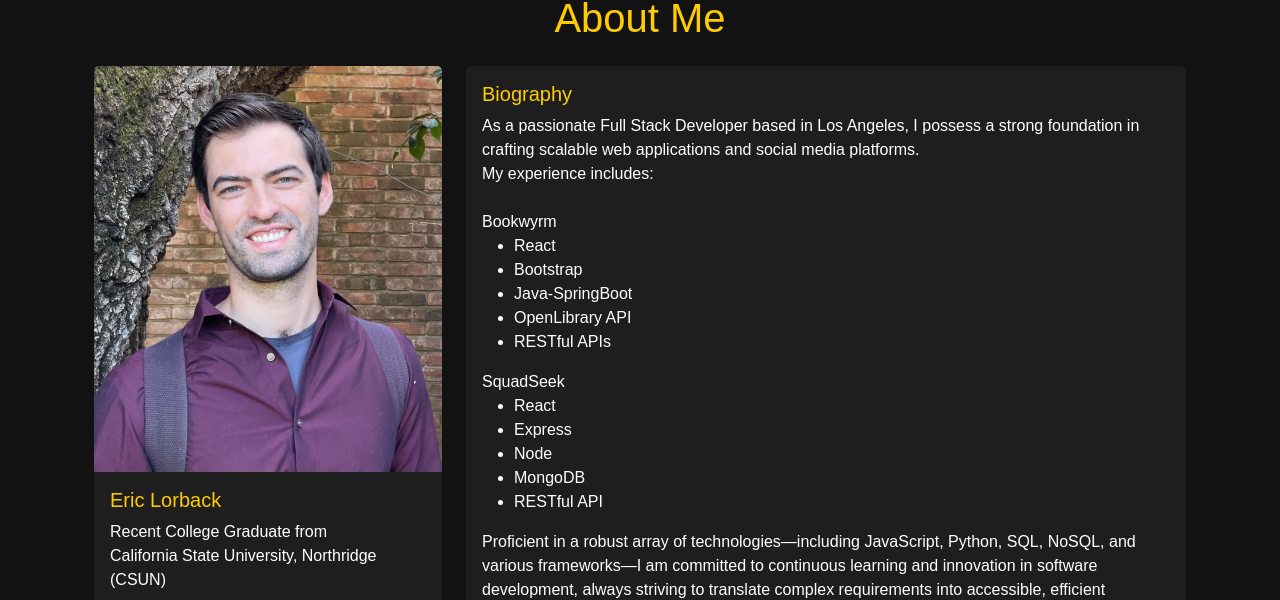
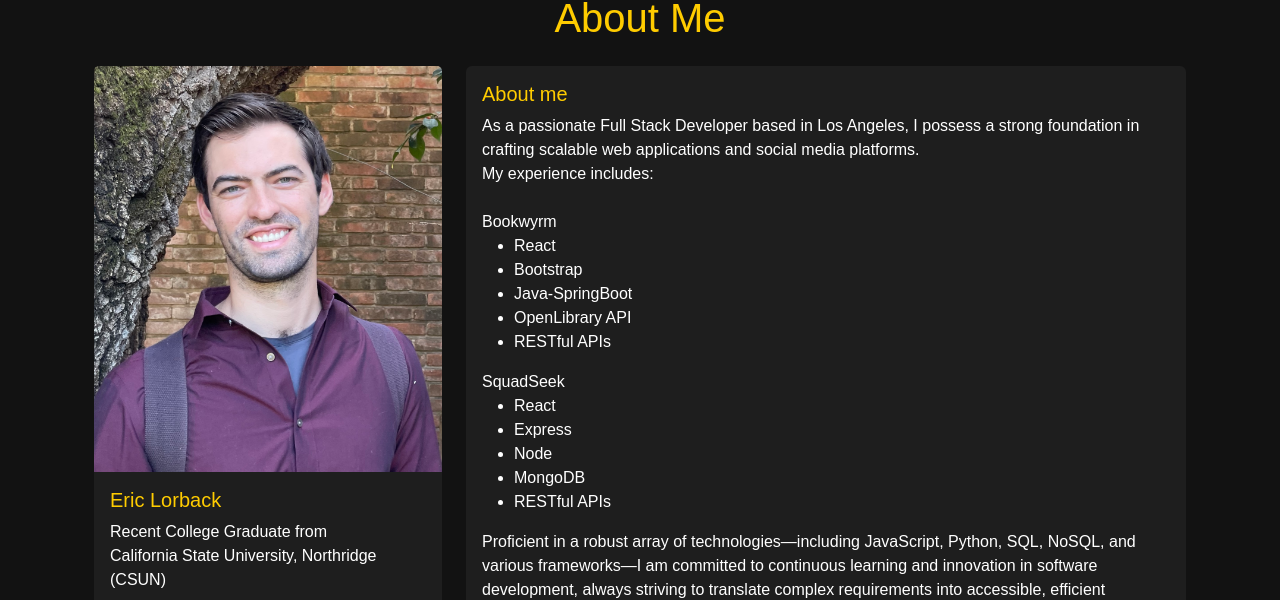
Before and after one commit to elorback/elorback, a React (Create React App) app in the folder personal-website/: page /about in a window 1280 px wide. Shown: the part 235-835 px from the top of the page. Built offline with nearby package versions, Linux system fonts and the light colour scheme.

Commit message:
Update About.js

```diff
--- a/personal-website/src/components/About.js
+++ b/personal-website/src/components/About.js
@@ -33,7 +33,7 @@ export default function About() {
         <Col md={8}>
           <Card>
             <Card.Body>
-              <Card.Title>Biography</Card.Title>
+              <Card.Title>About me</Card.Title>
               <Card.Text>
                 As a passionate Full Stack Developer based in Los Angeles, I
                 possess a strong foundation in crafting scalable web
@@ -55,7 +55,7 @@ export default function About() {
                   <li>Express</li>
                   <li>Node</li>
                   <li>MongoDB</li>
-                  <li>RESTful API</li>
+                  <li>RESTful APIs</li>
                 </ul>
                 Proficient in a robust array of technologies—including
                 JavaScript, Python, SQL, NoSQL, and various frameworks—I am
```
